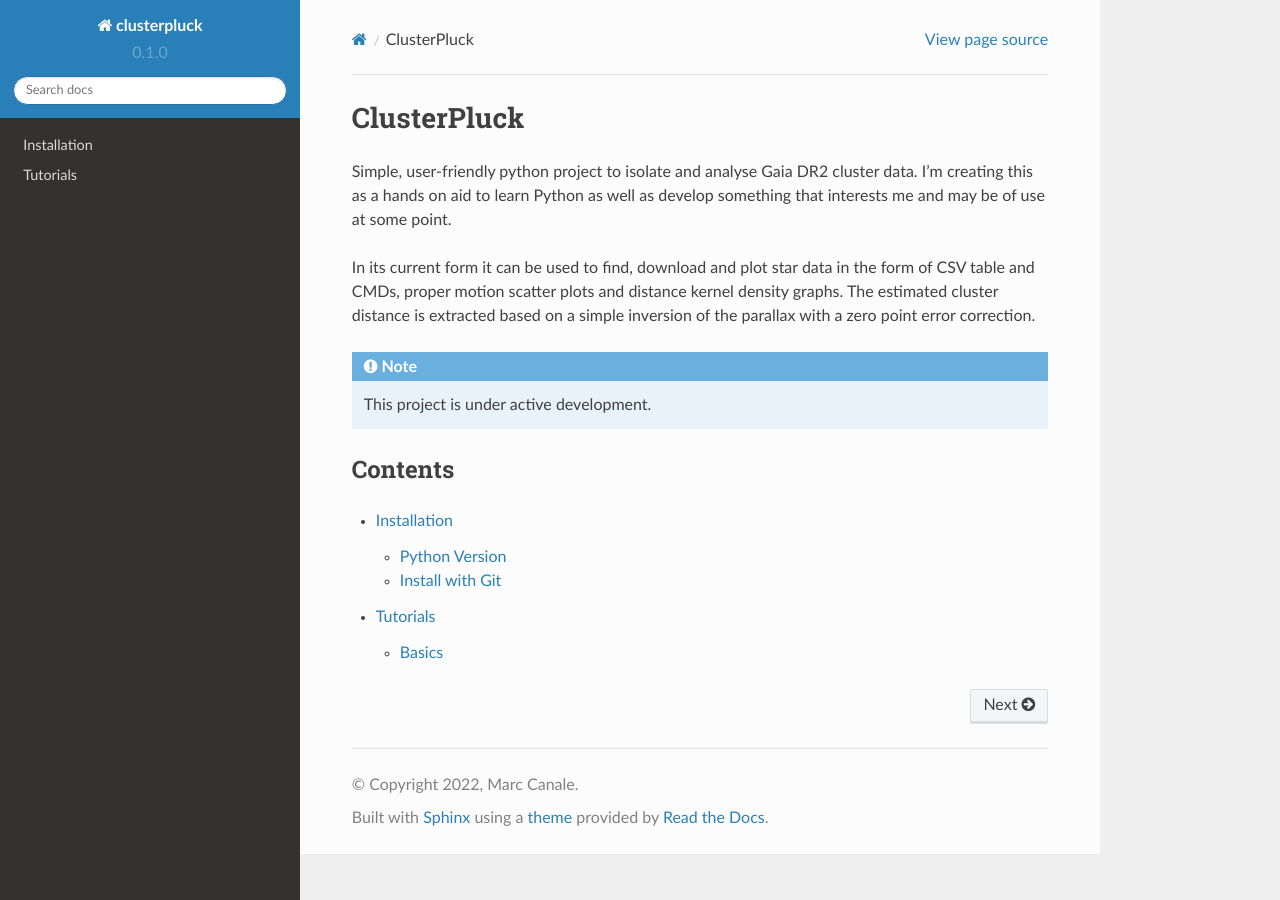
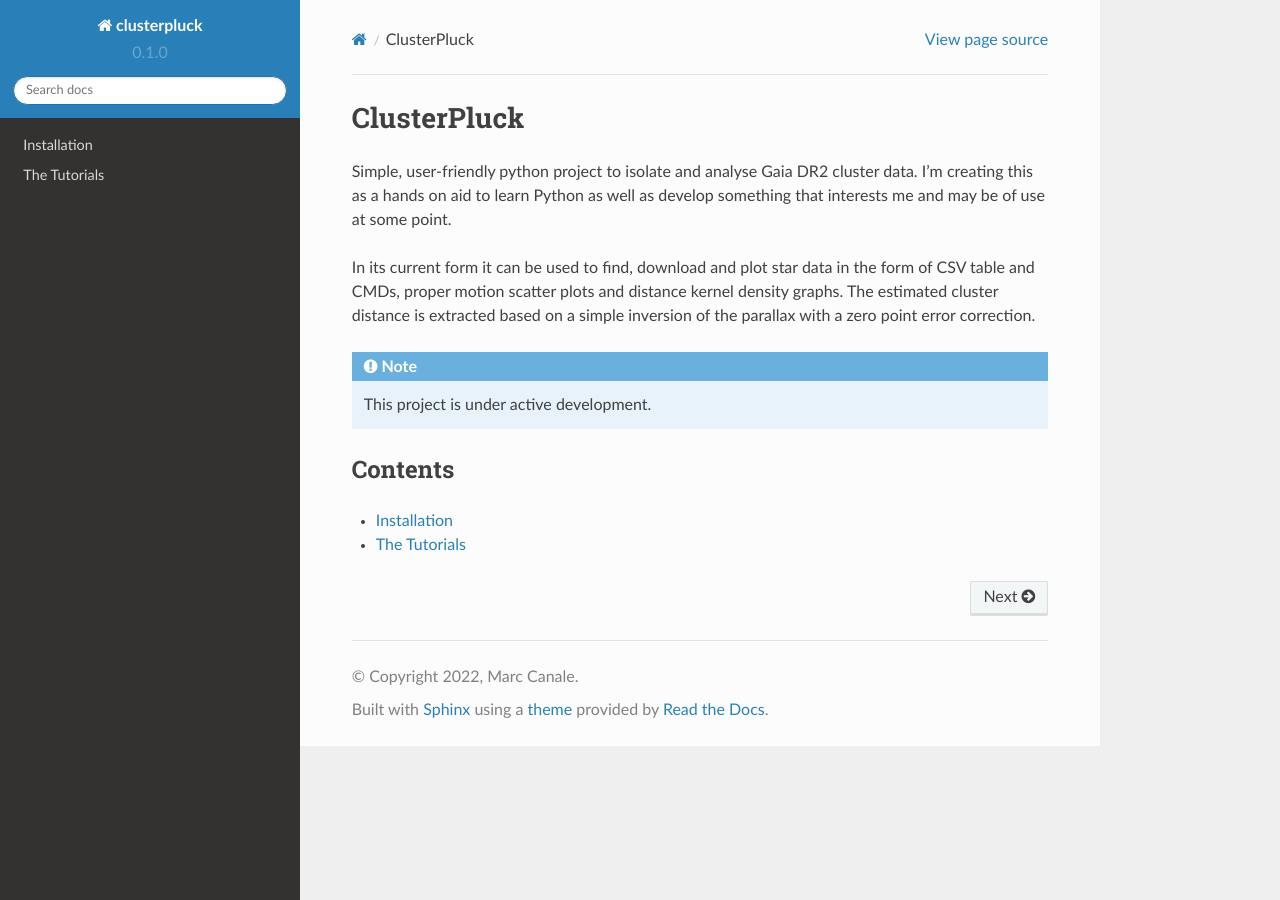
Before and after one commit to canalem/clusterpluck, a Sphinx documentation site: the page built from docs/source/index.rst, in a window 1280 px wide. Built offline with Sphinx 7.4.7 and the Read the Docs theme 2.0.0, drawn with Linux system fonts in a browser that asks for light colours; pages that are not in the unit, such as notebooks, are missing from menus.

Commit message:
Docs update

```diff
--- a/docs/source/index.rst
+++ b/docs/source/index.rst
@@ -12,6 +12,7 @@ Contents
 --------
 
 .. toctree::
+   :maxdepth: 1
 
-   installation
-   tutorials
+   Installation <installation>
+   The Tutorials <tutorials>
```
